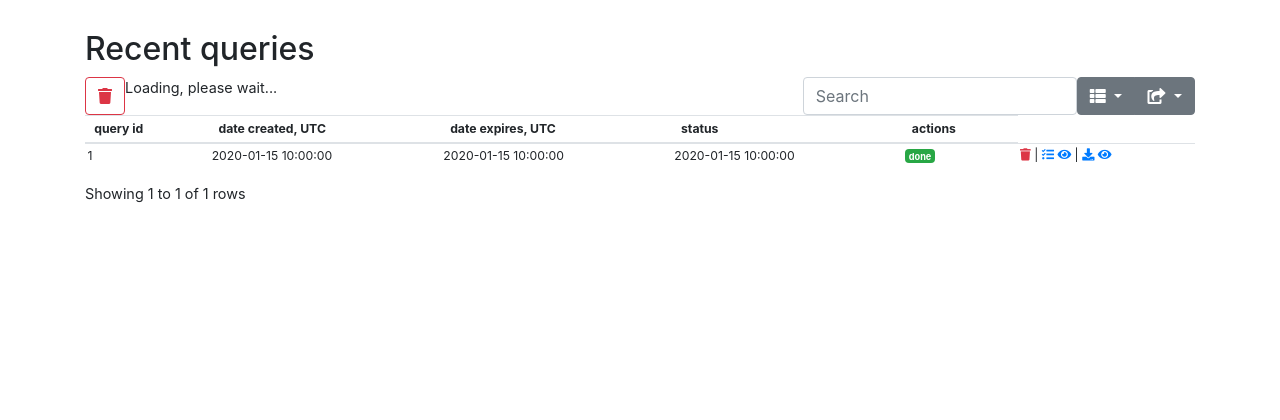
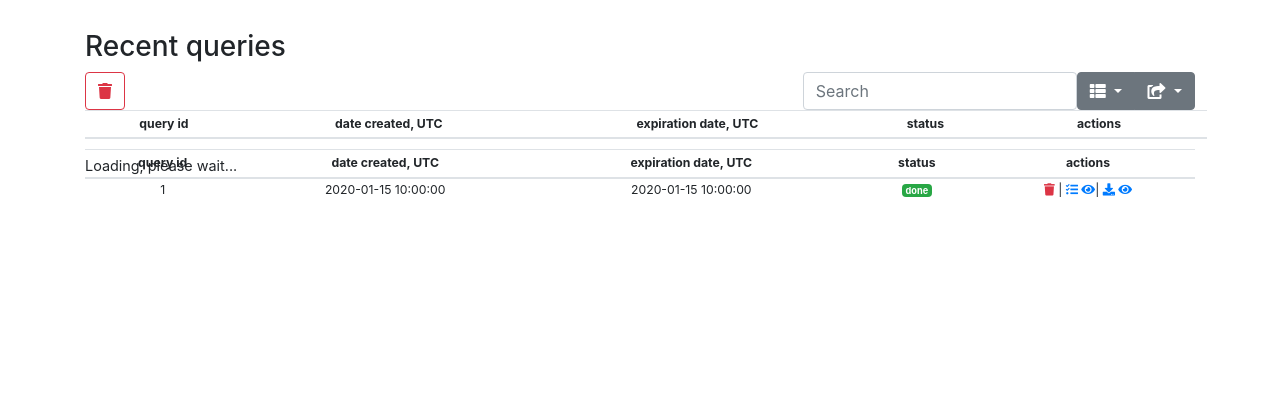
Before and after one commit to dmitryduev/kowalski-archived, a Python web app: template kowalski/templates/template-my-queries.html in a window 1280 px wide. Shown: the part 46-466 px from the top of the page. Run offline with Jinja, Linux system fonts and the light colour scheme; the template is opened without the code that fills it: most values are stand-ins (such as "Sample title", 1, 10 or a date in 2020); lists and menus that the app fills with data are empty; some libraries are stand-ins or nearby versions; some web fonts are replaced.

Commit message:
wip: query api + ui

```diff
--- a/kowalski/templates/template-doc.html
+++ b/kowalski/templates/template-doc.html
@@ -13,9 +13,9 @@
 
     <div class="container">
 
-        <h2>Tutorials</h2><br>
+        <h3>Tutorials</h3><br>
 
-        <h3>{{ title }}</h3><br>
+        <h4>{{ title }}</h4><br>
 
         {{ content | safe }}
 
--- a/kowalski/templates/template-docs.html
+++ b/kowalski/templates/template-docs.html
@@ -20,7 +20,7 @@
 
     <div class="container mt-2">
 
-        <h2>Documentation</h2><br>
+        <h3>Documentation</h3><br>
 
         <ul>
             <li>
--- a/kowalski/templates/template-login.html
+++ b/kowalski/templates/template-login.html
@@ -5,12 +5,12 @@
 <head>
     <meta charset="utf-8">
     <meta name="viewport" content="width=device-width, initial-scale=1, shrink-to-fit=no">
-    <meta name="description" content="ZTF Streaks">
+    <meta name="description" content="Kowalski">
     <meta name="author" content="Dr. Dmitry A. Duev">
     <!-- Favicon -->
     <link rel="icon" type="image/png" href="/static/img/ztf_logo.png"/>
 
-    <title>ZTF White Dwarfs: login</title>
+    <title>Kowalski: login</title>
 
     <!-- Fonts -->
     <link href='//fonts.googleapis.com/css?family=Lato:400,300,700' rel='stylesheet' type='text/css'>
@@ -67,7 +67,7 @@
     <div class="row h-100 justify-content-center align-items-center">
         <form action="/login" method="post" class="form-signin">
             <div class="form-group">
-                <h2 class="form-signin-heading">Please log in</h2>
+                <h3 class="form-signin-heading">Please log in</h3>
                 <label for="username" class="sr-only">Username</label>
                 <input type="text" name="username" id="username" class="form-control" placeholder="Username" required>
                 <label for="password" class="sr-only">Password</label>
--- a/kowalski/templates/template-my-queries.html
+++ b/kowalski/templates/template-my-queries.html
@@ -14,7 +14,7 @@
 
     <div class="container">
 
-        <h2>Recent queries</h2>
+        <h3>Recent queries</h3>
 
         <div id="toolbar" class="btn-group">
             <button type="button" class="btn btn-outline-danger"
@@ -38,75 +38,7 @@
                data-export-options='{ "fileName": "queries",
                                           "worksheetName": "queries1"
                                          }'>
-                <thead>
-                <tr>
-{#                    <th data-field="state" data-checkbox="true"></th>#}
-                    <th data-sortable="true" data-sorter="stringSorter"
-                        data-field="id">query id</th>
-                    <th data-sortable="true" data-sorter="stringSorter"
-                        data-field="query_created">date created, UTC</th>
-                    <th data-sortable="true" data-sorter="stringSorter" data-visible="false"
-                        data-field="query_last_modified">date last modified, UTC</th>
-                    <th data-sortable="true" data-sorter="stringSorter"
-                        data-field="query_expires">date expires, UTC</th>
-                    <th data-sortable="true" data-sorter="stringSorter"
-                        data-field="query_status">status</th>
-                    <th data-field="query_actions">actions</th>
-                </tr>
-                </thead>
-                <tbody id="table-tbody">
-                {% for query in user_tasks %}
-                    {% set query_id = query['task_id'] %}
-                    <tr class="clickable-row" data-uniqueid="{{ query_id }}" id="{{ query_id }}">
-{#                        <td></td>#}
-                        <td>{{ query_id }}</td>
-                        {% for key in ('created', 'last_modified', 'expires')%}
-                            <td id="{{ query_id }}-{{ key }}">
-                                {{ query[key].strftime('%Y-%m-%d %H:%M:%S') }}
-                            </td>
-                        {% endfor %}
-                        <td id="{{ query_id }}-status">
-                            {% if query["status"] == "done" %}
-                                {% set query_status = 'success' %}
-                            {% endif %}
-                            {% if query["status"] == "failed" %}
-                                {% set query_status = 'danger' %}
-                            {% endif %}
-                            {% if query["status"] == "enqueued" %}
-                                {% set query_status = 'warning' %}
-                            {% endif %}
-                            <span class="badge badge-{{ query_status }}">{{ query["status"] }}</span>
-                        </td>
-                        <td id="{{ query_id }}-actions">
-                            {# remove if not enqueued #}
-                            {% if query["status"] != "enqueued" %}
-
-                                <a href="#" class="text-danger"
-                                   onclick="remove_query('{{ query_id }}')"
-                                   data-toggle="tooltip" data-placement="top" title="Remove query"><i class="fa fa-trash" aria-hidden="true"></i></a>
-                            {% endif %}
-                            {# download query #}
-                            |
-                            <a href="#" onclick="get_query('{{ query_id }}')"
-                               data-toggle="tooltip" data-placement="top" title="Get query"><i class="fa fa-tasks" aria-hidden="true"></i></a>
-                            <a href="#" onclick="get_query_view('{{ query_id }}')"
-                               data-toggle="tooltip" data-placement="top" title="View query in browser"><i class="fa fa-eye" aria-hidden="true"></i></a>
-                            {# download result #}
-                            {% if query["status"] in ["done", "failed"] %}
-                                |
-                                <a download="{{ query_id }}.result.json" href="/data/{{ user }}/{{ query_id }}.result.json"
-                                   data-toggle="tooltip" data-placement="top" title="Get result"><i class="fa fa-download" aria-hidden="true"></i></a>
-                                <a href="#" onclick="get_query_result_view('{{ query_id }}')"
-                                   data-toggle="tooltip" data-placement="top" title="View result in browser"><i class="fa fa-eye" aria-hidden="true"></i></a>
-                            {% endif %}
-                        </td>
-                    </tr>
-                {% endfor %}
-                </tbody>
         </table>
-
-        </div>
-{#        <br>#}
 
     </div>
 
@@ -147,14 +79,109 @@
         // Fancy table stuff
         function getHeight() {
             var window_height = $(window).height();
+            {#console.log(window_height);#}
+            {#console.log(document.getElementById('table').getBoundingClientRect().top);#}
             if (window_height > 1200) {
                 var top = document.getElementById('table').getBoundingClientRect().top;
-                return Math.max(400, window_height - top - 10);
+                return Math.max(560, window_height - top - 20);
             }
             else {
-                return Math.max(400, window_height - 210);
+                var top = document.getElementById('table').getBoundingClientRect().top;
+                return Math.max(560, window_height - top - 20);
             }
         }
+
+        // build table using js
+        $('#table').bootstrapTable({
+            height: getHeight(),
+            columns: [
+                [
+                    {
+                        field: 'id',
+                        title: 'query id',
+                        align: 'center',
+                        valign: 'middle',
+                        sortable: true,
+                        visible: true
+                    },
+                    {
+                        field: 'query_created',
+                        title: 'date created, UTC',
+                        align: 'center',
+                        valign: 'middle',
+                        sortable: true
+                    },
+                    {
+                        field: 'query_last_modified',
+                        title: 'date last modified, UTC',
+                        align: 'center',
+                        valign: 'middle',
+                        sortable: true,
+                        visible: false
+                    },
+                    {
+                        field: 'query_expires',
+                        title: 'expiration date, UTC',
+                        align: 'center',
+                        valign: 'middle',
+                        sortable: true
+                    },
+                    {
+                        field: 'query_status',
+                        title: 'status',
+                        align: 'center',
+                        valign: 'middle',
+                        sortable: true
+                    },
+                    {
+                        field: 'query_actions',
+                        title: 'actions',
+                        align: 'center',
+                        valign: 'middle',
+                        sortable: true
+                    }
+                ]
+            ],
+            data: [
+                {% for query in user_tasks %}
+                   {% set query_id = query['task_id'] %}
+                    {% if query["status"] == "done" %}
+                        {% set query_status = 'success' %}
+                    {% endif %}
+                    {% if query["status"] == "failed" %}
+                        {% set query_status = 'danger' %}
+                    {% endif %}
+                    {% if query["status"] == "enqueued" %}
+                        {% set query_status = 'warning' %}
+                    {% endif %}
+
+                    {
+                        id: "{{ query_id }}",
+                        query_created: "{{ query['created'].strftime('%Y-%m-%d %H:%M:%S') }}",
+                        query_last_modified: "{{ query['last_modified'].strftime('%Y-%m-%d %H:%M:%S') }}",
+                        query_expires: "{{ query['expires'].strftime('%Y-%m-%d %H:%M:%S') }}",
+                        query_status: "<span class='badge badge-{{ query_status }}''>{{ query['status'] }}</span>",
+                        query_actions: {% if query["status"] != "enqueued" %}
+                            "<a href='#' class='text-danger' onclick='remove_query(\"{{-query_id-}}\")' " +
+                                "data-toggle='tooltip' data-placement='top' title='Remove query'>" +
+                                "<i class='fa fa-trash' aria-hidden='true'></i></a> | " +{% endif %}
+                            "<a href='#' onclick='get_query(\"{{-query_id-}}\")' " +
+                                "data-toggle='tooltip' data-placement='top' title='Download query'>" +
+                                "<i class='fa fa-tasks' aria-hidden='true'></i></a> " +
+                            "<a href='#' onclick='get_query_view(\"{{-query_id-}}\")' " +
+                                "data-toggle='tooltip' data-placement='top' title='View query in browser'>" +
+                                "<i class='fa fa-eye' aria-hidden='true'></i></a>"{% if query["status"] != "enqueued" %} +
+                            "| <a href='#' onclick='get_query_result(\"{{-query_id-}}\")' " +
+                                "data-toggle='tooltip' data-placement='top' title='Download query result'>" +
+                                "<i class='fa fa-download' aria-hidden='true'></i></a> " +
+                            "<a href='#' onclick='get_query_result_view(\"{{-query_id-}}\")' " +
+                                "data-toggle='tooltip' data-placement='top' title='View query result in browser'>" +
+                                "<i class='fa fa-eye' aria-hidden='true'></i></a> "{% endif %}
+                    },
+                {% endfor %}
+            ]
+        });
+
         // reset height of table with search results
         function resetTableHeight() {
             var $table = $('#table');
@@ -206,11 +233,6 @@
         $(function () {
             $('[data-toggle="tooltip"]').tooltip()
         });
-
-        {# set up socket.io #}
-        {#var socket = io();#}
-        var socket = io({transports: ['websocket']});
-        {#var socket = io.connect('https://kowalski.caltech.edu:443');#}
 
         function remove_query(query_id) {
             bootbox.confirm({
--- a/kowalski/templates/template-query-cone-search.html
+++ b/kowalski/templates/template-query-cone-search.html
@@ -17,7 +17,7 @@
 
     <div class="container">
 
-        <h2>Query the databases</h2><br>
+        <h3>Query the databases</h3><br>
 
         <div id="accordion" role="tablist">
             <div class="card">
--- a/kowalski/templates/template-query-general-search.html
+++ b/kowalski/templates/template-query-general-search.html
@@ -17,7 +17,7 @@
 
     <div class="container">
 
-        <h2>Query the databases</h2><br>
+        <h3>Query the databases</h3><br>
 
         <div id="accordion" role="tablist">
             <div class="card">
--- a/kowalski/templates/template.html
+++ b/kowalski/templates/template.html
@@ -20,7 +20,6 @@
     <!-- Bootstrap core CSS -->
     <link rel="stylesheet" href="{{-script_root-}}/static/css/animate.css">
     <link rel="stylesheet" href="{{-script_root-}}/static/css/bootstrap.min.css">
-{#    <link rel="stylesheet" href="{{-script_root-}}/static/css/font-awesome.min.css">#}
     <link rel="stylesheet" href="https://use.fontawesome.com/releases/v5.2.0/css/all.css"
           integrity="sha384-hWVjflwFxL6sNzntih27bfxkr27PmbbK/iSvJ+a4+0owXq79v+lsFkW54bOGbiDQ" crossorigin="anonymous">
     <link rel="stylesheet" href="{{-script_root-}}/static/css/ztf.css">
```
Also changed, not shown: kowalski/server.py (+114 -72 lines), kowalski/static/css/font-awesome.css (deleted). Lines whose indentation alone changed are shown as unchanged.
